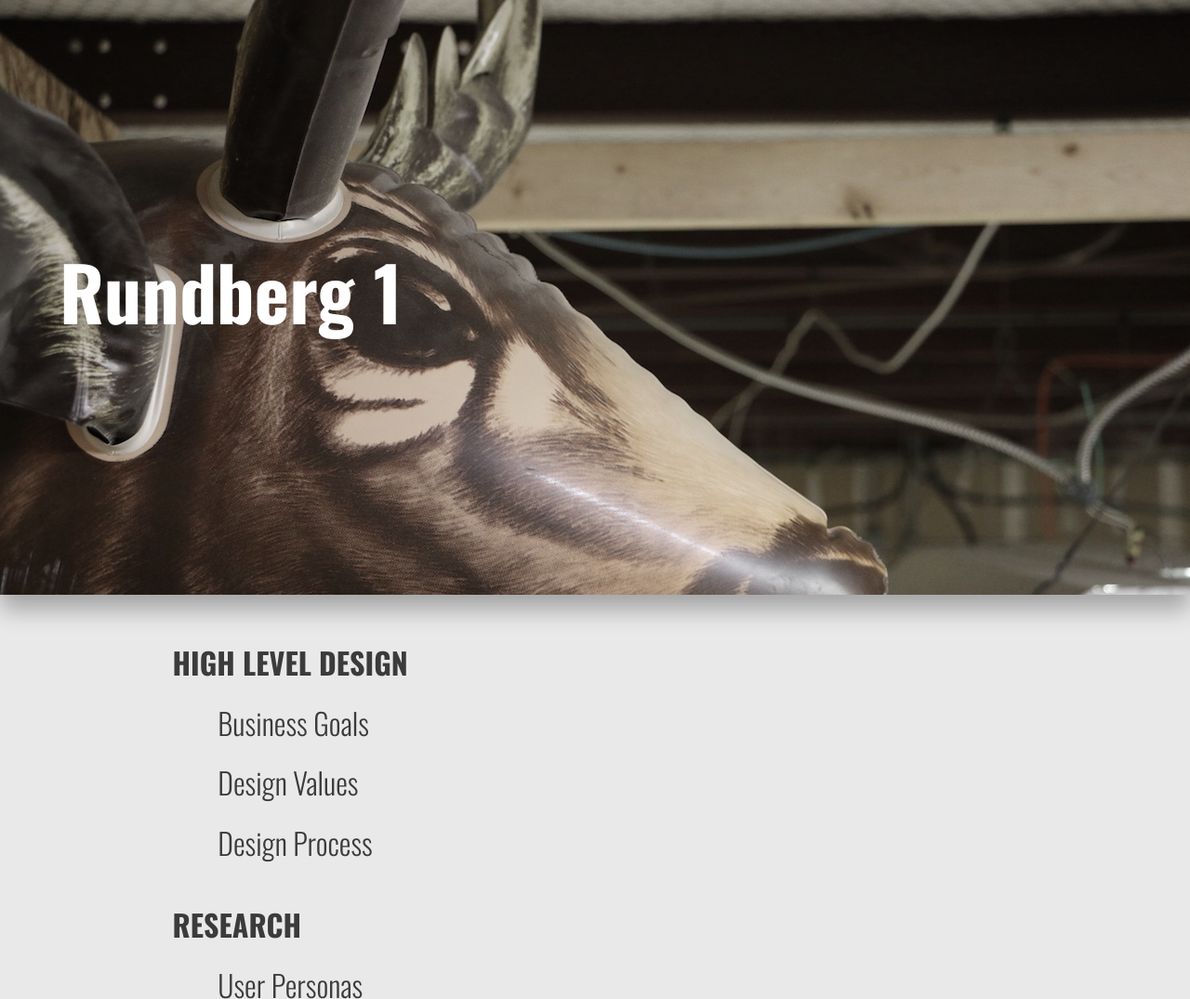
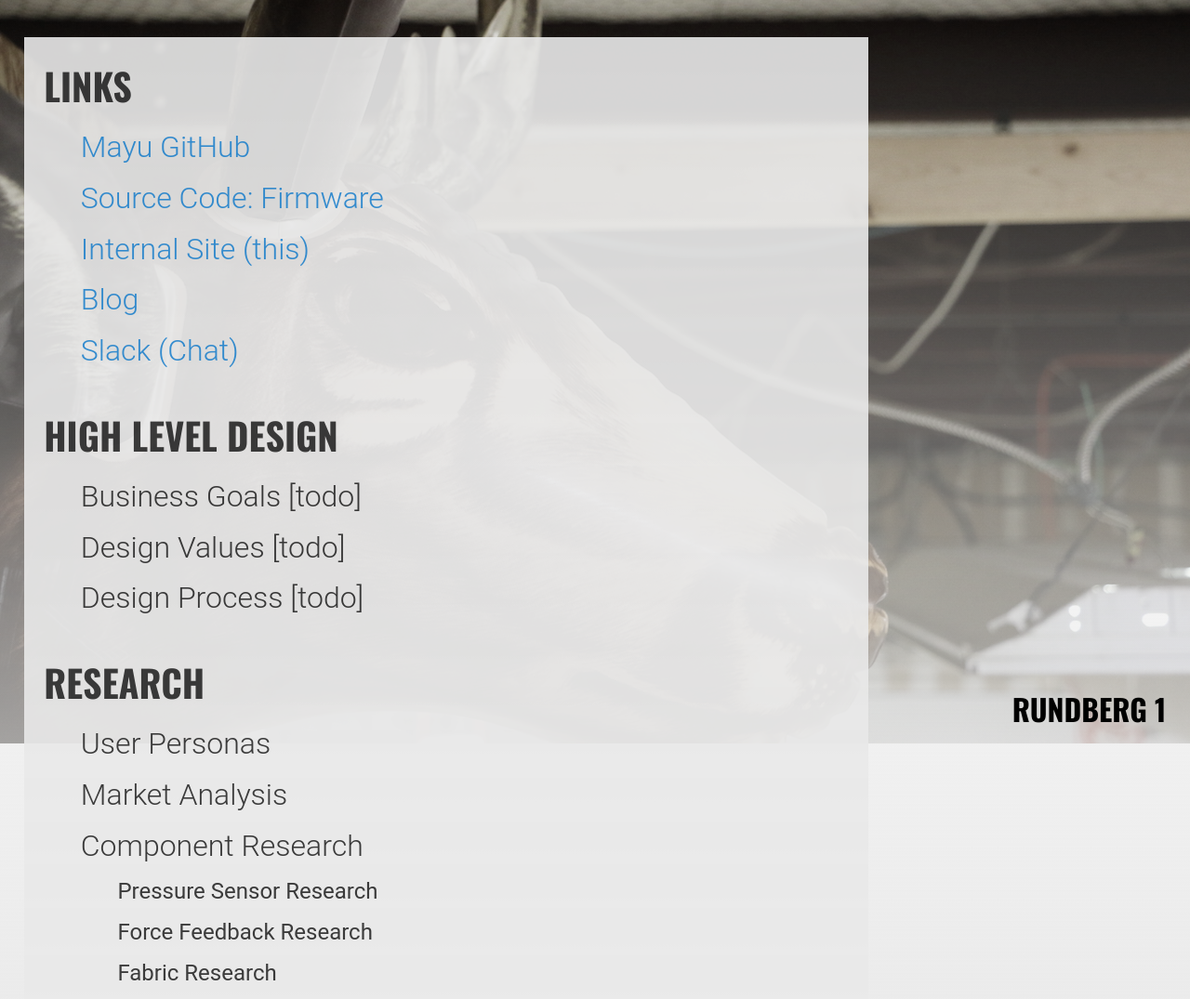
Before and after one commit to mayu/internal, a plain HTML site: page index.html in a window 1280 px wide. Shown: the top 1075 px of the page at 93% size. After the commit the page ends 800 px from the top, so only its background shows below. Drawn offline with nearby package versions, Linux system fonts and the light colour scheme.

Commit message:
update ui

```diff
--- a/index.html
+++ b/index.html
@@ -1,6 +1,8 @@
 <html>
 <head>
 	<title>Internal | Mayu Studios</title>
+
+	<meta name="viewport" content="width=device-width, initial-scale=1">
 
 	<link href='https://fonts.googleapis.com/css?family=Oswald:300,400,700' rel='stylesheet' type='text/css'>
 
@@ -33,7 +35,6 @@
 		/* Color Scheme */
 
 			body {
-				background: rgb(233, 233, 233);
 				color: rgba(0, 0, 0, 0.75);
 			}
 
@@ -50,7 +51,7 @@
 			.Tree {
 				max-width: 960px;
 				width: 100%;
-				margin: 0 auto;
+				/*margin-left: 2vw;*/
 				padding: 2vh 2vw 2vh 2vw;
 				box-sizing: border-box;
 					-webkit-box-sizing: border-box;
@@ -63,44 +64,74 @@
 			}
 			.cover {
 				width: 100vw;
-				height: 80vh;
+				height: 100vh;
 			}
 			.cover-background {
 				width: 100%;
-				height: 80vh;
+				height: 100vh;
+				position: fixed;
+
+				/*box-shadow: inset 0 -2px 3px rgba(0,0,0,0.5);*/
 
 				background: url('media/cover.jpg');
 				-webkit-filter: grayscale(0.5);
 				background-size: cover;
-				box-shadow: 0 2vh 3vmin rgba(0,0,0,0.3);
 			}
-			.cover h1 {
+			.Name h1 {
 
-				position: absolute;
-				top: 25vh;
-				left: 5vw;
-				z-index: 2;
+				position: fixed;
+				bottom: 2vh;
+				right: 2vw;
+				z-index: 3;
 
 				color: white;
-				font-size: 10vmin;
+				font-size: 4vmin;
+				line-height: 0;
+				text-transform: uppercase;
+				color: black;
 
 			}
 
 		/* List */
 
+			.Tree-container {
+
+				width: 100%;
+				position: absolute;
+
+				top: 0vh;
+
+				z-index: 2;
+
+
+				/* Permalink - use to edit and share this gradient: http://colorzilla.com/gradient-editor/#e9e9e9+0,e9e9e9+97&0+0,1+51 */
+				background: -moz-linear-gradient(top,  rgba(233,233,233,0) 0%, rgba(233,233,233,1) 51%, rgba(233,233,233,1) 97%); /* FF3.6-15 */
+				background: -webkit-linear-gradient(top,  rgba(233,233,233,0) 0%,rgba(233,233,233,1) 51%,rgba(233,233,233,1) 97%); /* Chrome10-25,Safari5.1-6 */
+				background: linear-gradient(to bottom,  rgba(233,233,233,0) 0%,rgba(233,233,233,1) 51%,rgba(233,233,233,1) 97%); /* W3C, IE10+, FF16+, Chrome26+, Opera12+, Safari7+ */
+				filter: progid:DXImageTransform.Microsoft.gradient( startColorstr='#00e9e9e9', endColorstr='#e9e9e9',GradientType=0 ); /* IE6-9 */
+
+			}
 			.Tree > ul {
-				padding-left: 0;
+				background: rgba(233,233,233,0.9);
+				border-radius: 0vw;
+				margin-bottom: 10vw;
+				padding: 1vw;
 			}
 
 			.Tree > ul > li {
-				font-size: 4vmin;
+				font-size: 5vmin;
 				font-weight: 700;
-				padding-left: 0;
 				margin-top: 3vmin;
 				text-transform: uppercase;
 			}
 
+			.Tree > ul > li:first-child {
+				margin-top: 0vmin;
+			}
+
+
 				.Tree > ul > ul {
+					font-family: "Roboto", sans-serif;
 					/*padding-left: 0vmin;*/
 				}
 
@@ -120,22 +151,37 @@
 						}
 
 	</style>
+
 	<script src="http://strapdownjs.com/v/0.2/strapdown.js"></script>
 	<script src="https://cdnjs.cloudflare.com/ajax/libs/kefir/3.2.0/kefir.min.js"></script>
+
+
 
 </head>
 <body>
 	<div class="cover">
 		<div class="cover-background"></div>
+	</div>
+	<div class="Name">
 		<h1>Rundberg 1</h1>
 	</div>
+	<div class="Tree-container">
+
 	<div class="Tree">
 		<ul>
+			<li>Links</li>
+			<ul>
+				<li><a href="http://github.com/mayu">Mayu GitHub</a></li>
+				<li><a href="https://github.com/mayu/rundberg-1-firmware">Source Code: Firmware</a></li>
+				<li><a href="http://internal.mayustudios.com">Internal Site (this)</a></li>
+				<li><a href="https://medium.com/@mayu">Blog</a></li>
+				<li><a href="https://runberg1.slack.com">Slack (Chat)</a></li>
+			</ul>
 			<li>High Level Design</li>
 				<ul>
-					<li>Business Goals</li>
-					<li>Design Values</li>
-					<li>Design Process</li>
+					<li>Business Goals [todo]</li>
+					<li>Design Values [todo]</li>
+					<li>Design Process [todo]</li>
 				</ul>
 			<li>Research</li>
 				<ul>
@@ -149,12 +195,12 @@
 					</ul>
 				</ul>
 
-			<li>Supplies</li>
+			<li>Supplies (TODO)</li>
 				<ul>
 					<li>Prototyping Suppllies</li>
 				</ul>
 
-			<li>Humans Resources</li>
+			<li>Humans Resources (TODO)</li>
 				<ul>
 					<li>Humans Resources</li>
 				</ul>
@@ -178,16 +224,8 @@
 						</ul>
 				</ul>
 
-			<li>Links</li>
-			<ul>
-				<li><a href="http://github.com/mayu">GitHub</a></li>
-				<li><a href="http://internal.mayustudios.com">Internal Site</a></li>
-				<li><a href="https://medium.com/@mayu">Blog</a></li>
-				<li><a href="https://github.com/mayu/rundberg-1-firmware">Firmware Source Code</a></li>
-				<li><a href="https://runberg1.slack.com">Slack</a></li>
-			</ul>
-
 		</ul>
+	</div>
 	</div>
 </body>
 </html>
```
